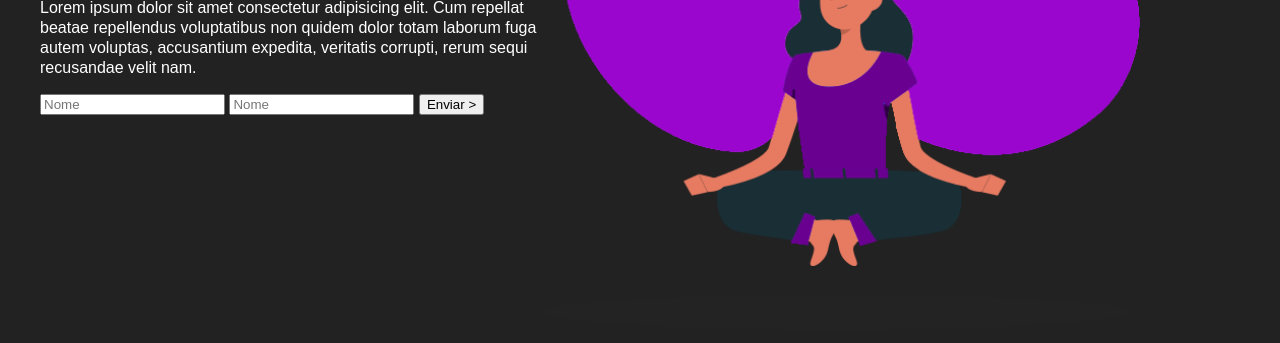
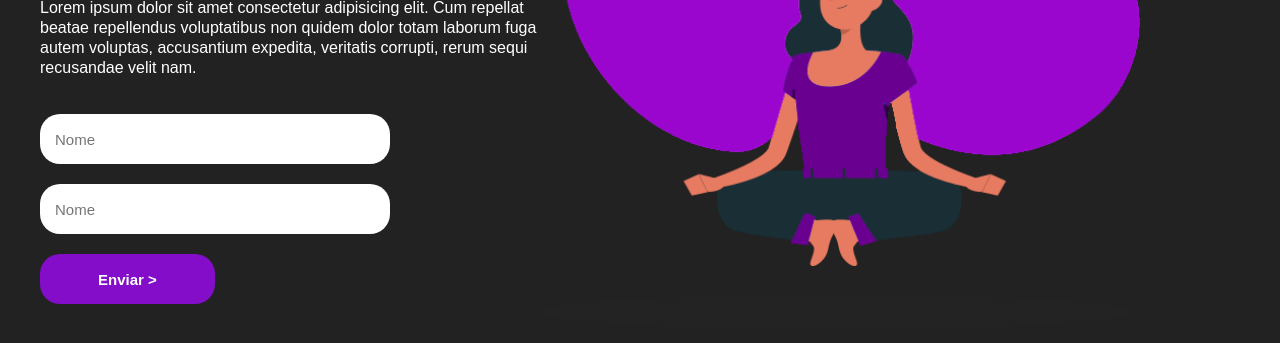
Before and after one commit to Dyego27/LANDING-PAGE-HTML-CSS, a plain HTML site: page index.html in a window 1280 px wide. Shown: the part 461-804 px from the top of the page. Drawn offline with Linux system fonts and the light colour scheme.

Commit message:
Fim da landing page

```diff
--- a/Style.css
+++ b/Style.css
@@ -62,3 +62,31 @@ a:hover{
     background-color: rgb(132, 13, 201);
     color: white;
 }
+form{
+    display: flex;
+    flex-direction: column;
+    width: 70%;
+
+}
+
+.submit{
+    height: 50px;
+    width: 50%;
+    background-color: rgb(132, 13, 201);
+    color: white;
+    font-weight: bold;
+}
+.submit:hover{
+    background-color: white;
+    color:  rgb(132, 13, 201);
+    cursor: pointer;
+    transition: 1s;
+}
+input{
+    margin-top: 20px;
+    height: 20px;
+    padding: 15px;
+    border-radius: 20px;
+    border: none;
+    font-size: 15px;
+}
--- a/index.html
+++ b/index.html
@@ -28,7 +28,7 @@
             <form>
                 <input type="text" placeholder="Nome">
                 <input type="text" placeholder="Nome">
-                <input type="submit" value="Enviar >">
+                <input type="submit" value="Enviar >" class="submit">
             </form>
         </aside>
         <article>
```
